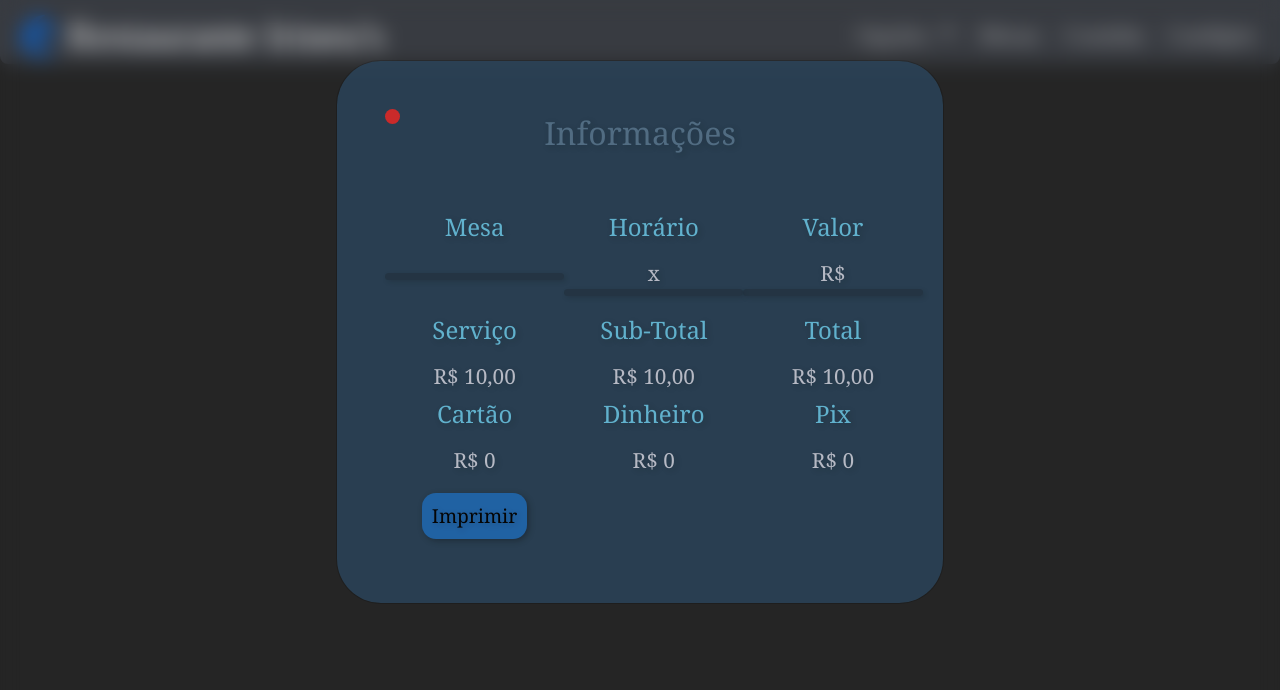
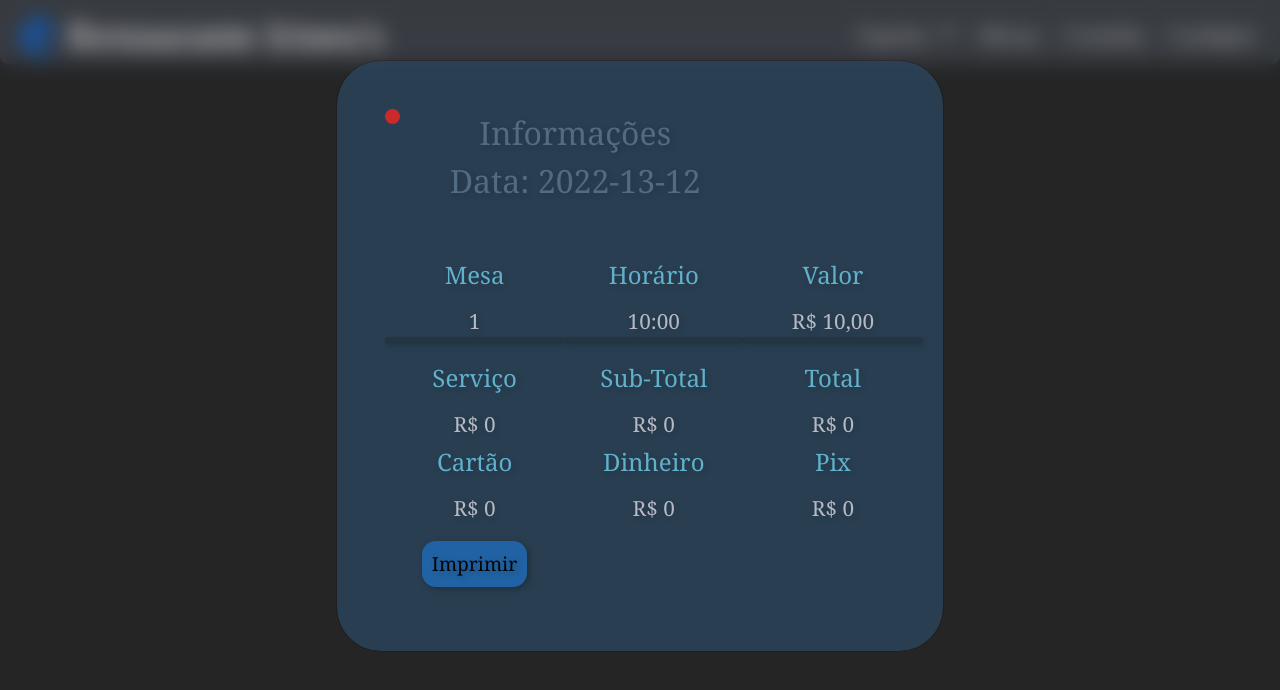
Before and after one commit to Luizz14/TCC-Restaurante, a Django app: page /caixa/encerrarDia in a window 1280 px wide. Shown: the top 690 px of the page. Run offline with Django 4.2, Linux system fonts and the light colour scheme; tables that the repository leaves empty hold one stand-in row (values such as "Sample post"); some libraries are stand-ins or nearby versions; some web fonts are replaced.

Commit message:
Commit add pagamentos

```diff
--- a/sistema/models.py
+++ b/sistema/models.py
@@ -126,7 +126,7 @@ class itemPedido(models.Model):
 
 class pagamento(models.Model):
     formaPagamento = models.CharField('formaPagamento', max_length=9)
-    dataPagamento = models.DateTimeField('dataPagamento')
+    dataPagamento = models.DateField('dataPagamento')
     valorPagamento = models.DecimalField('valorPagamento', max_digits=8, decimal_places=2)
     valorPagamentoSubTotal = models.DecimalField('valorPagamentoSubTotal', max_digits=8, decimal_places=2)
     valorPagamentoServico = models.DecimalField('valorPagamentoServico', max_digits=8, decimal_places=2)
--- a/sistema/static/css/cozinha.css
+++ b/sistema/static/css/cozinha.css
@@ -1,10 +1,10 @@
 /*Card de pedidos*/
 .cardPedido {
     display: inline-block;
-    margin: 2rem;
+    margin: 1.5rem;
     margin-bottom: 0rem;
     padding: 0.5rem;
-    min-width: 25rem;
+    min-width: 22rem;
     height: auto;
     max-height: 25rem;
 
--- a/sistema/templates/encerramento.html
+++ b/sistema/templates/encerramento.html
@@ -44,12 +44,13 @@
             </div>
         </nav>
     </header>
-
+    <!-- Modal para as informações do dia -->
     <div class="modal" id="Modal" tabindex="-1" role="dialog" aria-labelledby="exampleModalLongTitle" aria-hidden="false">
         <div class="modal-dialog" role="document">
           <div class="modal-content">
             <div class="modal-header">
-              <h5 class="modal-title" id="exampleModalLongTitle">Informações</h5>
+              <h5 class="modal-title" id="exampleModalLongTitle">Informações<br>Data: {{ dataPagamento }}</h5>
+              <h5 class="modal-title" id="exampleModalLongTitle"></h5>
               <span class="red box" aria-hidden="true" class="close" data-dismiss="modal" aria-label="Close"></span>
             </div>
             <div class="modal-body">
@@ -62,15 +63,22 @@
                         </tr>
                         <tr>
                             <td>
-                                <div class="bar"></div>
+                                {% for pagamento in objPagamento %}
+                                <h4>{{ pagamento.pedido.mesa.numeroMesa }}</h4>
+                                    <div class="bar"></div>
+                                {% endfor %}
                             </td>
                             <td>
-                                <h4>x</h4>
-                                <div class="bar"></div>
+                                {% for pagamento in objPagamento %}
+                                <h4>{{ pagamento.pedido.dataPedido }}</h4>
+                                    <div class="bar"></div>
+                                {% endfor %}
                             </td>
                             <td>
-                                <h4>R$ </h4>
-                                <div class="bar"></div>
+                                {% for pagamento in objPagamento %}
+                                <h4>R$ {{ pagamento.pedido.valorPedido }}</h4>
+                                    <div class="bar"></div>
+                                {% endfor %}
                             </td>
                         </tr>
                         <tr>
--- a/sistema/views/caixa.py
+++ b/sistema/views/caixa.py
@@ -24,7 +24,7 @@ def fecharMesa(request, id):
     mesaId.statusMesa = 'f'
 
     dateNow = datetime.now()
-    dateTime = dateNow.strftime('%Y-%d-%m %H:%M')
+    dateTime = dateNow.strftime('%Y-%d-%m')
 
     objPagamento = pagamento(
                                 formaPagamento = pagamentoForma,
@@ -63,7 +63,7 @@ def retirarItem(request, id):
     else:
         objItemPedido.delete()
 
-    objPedido.retirarItemPedido(10, objItemPedido.valorItemPedido)
+    objPedido.retirarItemPedido(10, objItemPedido.produto.valorUnitario)
 
     #Salva no bd
     objPedido.save()
@@ -168,21 +168,27 @@ def encerrarDia(request):
     valorTotalPix = 0
 
     for objPagamento in pagamento.objects.all():
-        # if objPagamento.dataPagamento == dateTime:
-        valorTotal += objPagamento.valorPagamento
-        valorSubTotal += objPagamento.valorPagamentoSubTotal
-        valorServico += objPagamento.valorPagamentoServico
+        print(f'Obj data: {objPagamento.dataPagamento} data atual: {dateTime}')
+        print(type(objPagamento.dataPagamento))
+        print(type(dateTime))
+        if str(objPagamento.dataPagamento) == dateTime:
+            print('uai so ')
+            valorTotal += objPagamento.valorPagamento
+            valorSubTotal += objPagamento.valorPagamentoSubTotal
+            valorServico += objPagamento.valorPagamentoServico
 
-        if objPagamento.formaPagamento == 'Cartão':
-            valorTotalCartao += objPagamento.valorPagamento
+            if objPagamento.formaPagamento == 'Cartão':
+                valorTotalCartao += objPagamento.valorPagamento
 
-        if objPagamento.formaPagamento == 'Dinheiro':
-            valorTotalDinheiro += objPagamento.valorPagamento
+            if objPagamento.formaPagamento == 'Dinheiro':
+                valorTotalDinheiro += objPagamento.valorPagamento
 
-        if objPagamento.formaPagamento == 'Pix':
-            valorTotalPix += objPagamento.valorPagamento
+            if objPagamento.formaPagamento == 'Pix':
+                valorTotalPix += objPagamento.valorPagamento
 
     context = {
+        'dataPagamento': dateTime,
+        'objPagamento': pagamento.objects.all(),
         'valorTotal': valorTotal,
         'valorTotalCartao': valorTotalCartao,
         'valorTotalDinheiro': valorTotalDinheiro,
```
Also changed, not shown: sistema/migrations/0009_alter_pagamento_datapagamento.py (added).
